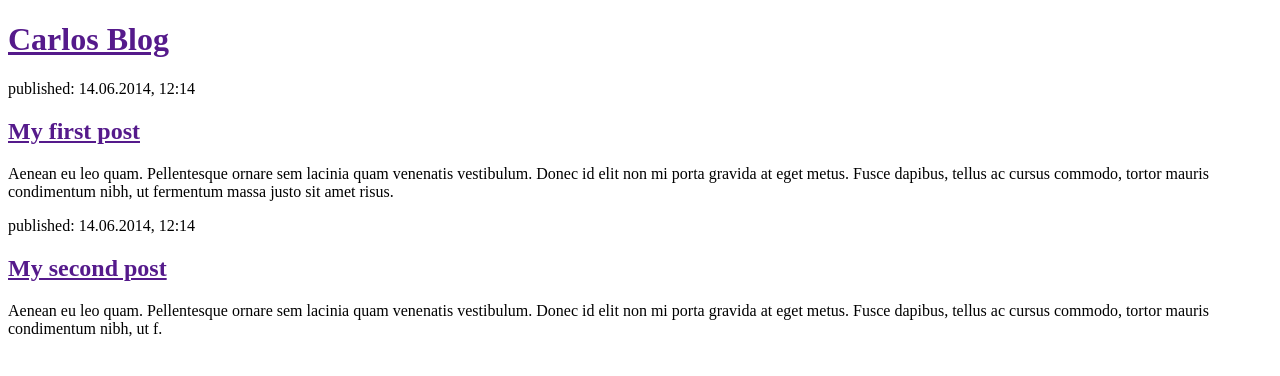
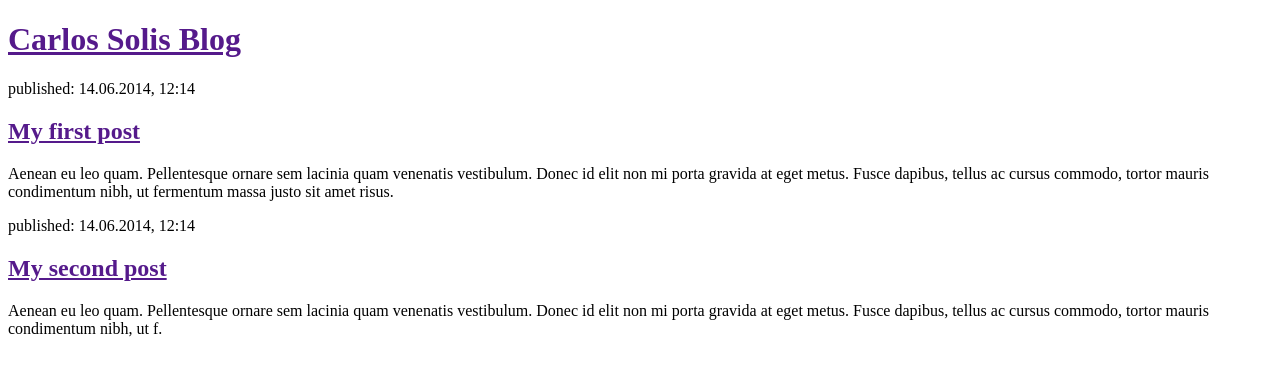
Before and after one commit to J010/my-first-blog, a Python web app: template blog/templates/blog/post_list.html in a window 1280 px wide. Shown: the top 376 px of the page. Run offline with Jinja, Linux system fonts and the light colour scheme; the template is opened without the code that fills it, so the values that code supplies are empty.

Commit message:
Para Carlos

```diff
--- a/blog/templates/blog/post_list.html
+++ b/blog/templates/blog/post_list.html
@@ -6,7 +6,7 @@
 </head>
         <body>
             <div>
-                <h1><a href="">Carlos Blog</a></h1>
+                <h1><a href="">Carlos Solis Blog</a></h1>
             </div>
 
             <div>
```
